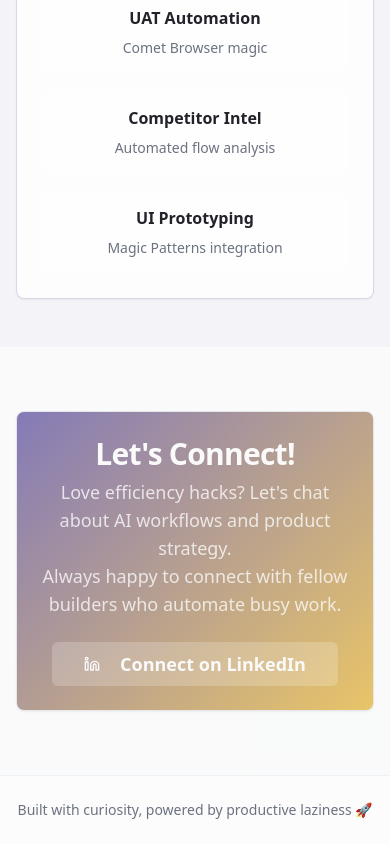
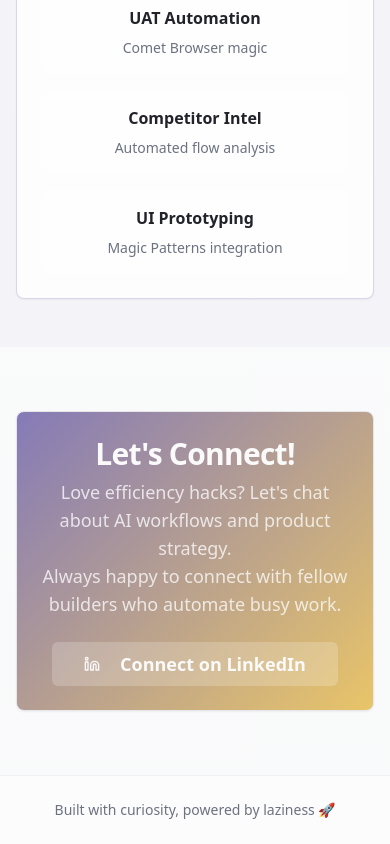
Before and after one commit to i-dedova/lazy-pm-ai-workbook, a React (Vite) app: page / in a window 390 px wide. Shown: the part 3817-4661 px from the top of the page. Built offline with nearby package versions, Linux system fonts and the light colour scheme.

Commit message:
Fix footer layout on mobile
Adjusted the footer layout on mobile to ensure the rocket icon fits within a single line, resolving the awkward display.

```diff
--- a/src/pages/Index.tsx
+++ b/src/pages/Index.tsx
@@ -229,7 +229,7 @@ const Index = () => {
       <footer className="py-6 border-t border-border/50 bg-background/50">
         <div className="container mx-auto px-4 text-center">
           <p className="text-sm text-muted-foreground">
-            Built with curiosity, powered by productive laziness 🚀
+            Built with curiosity, powered by laziness 🚀
           </p>
         </div>
       </footer>
```
